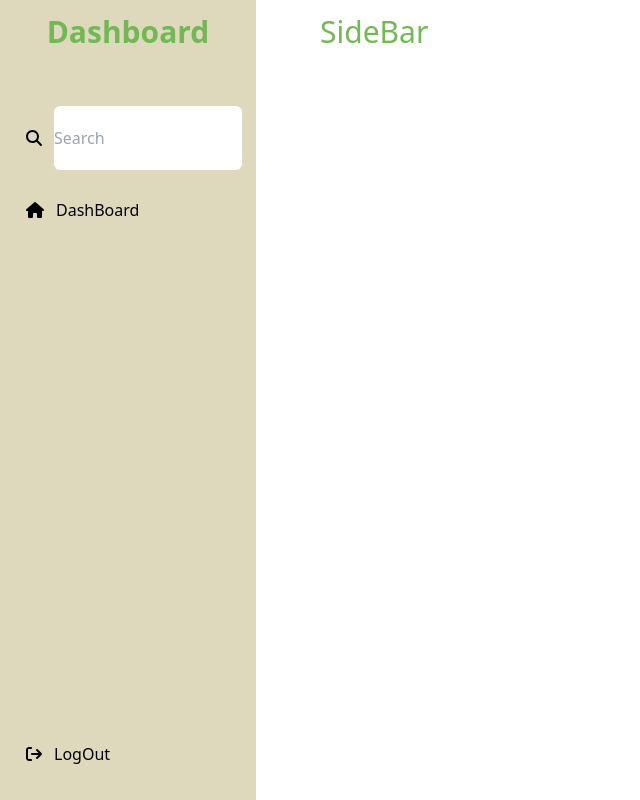
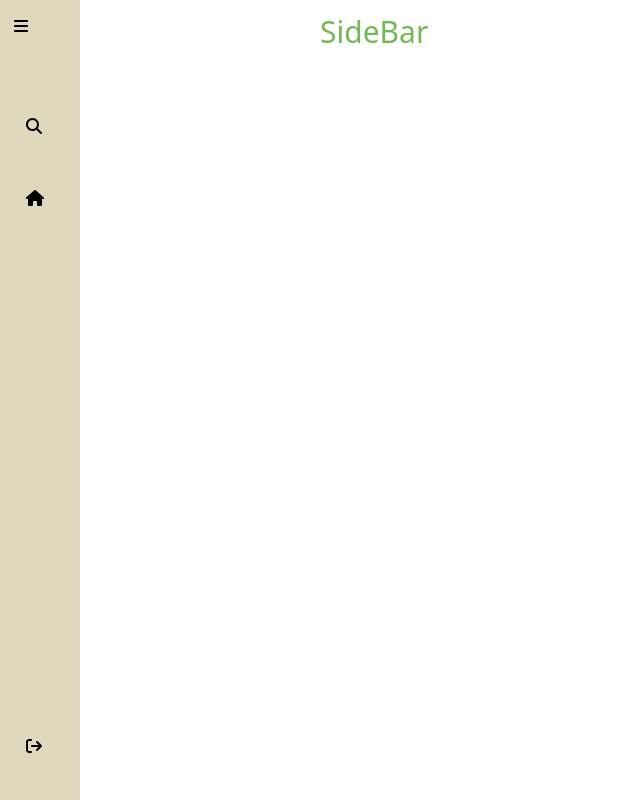
Before and after one commit to junior-slv/horta-solidaria, a Next.js app in the folder client/: page /Sidebar in a window 1280 px wide. Shown: the whole page, without its empty margins (0-640 px from the left). Built offline with nearby package versions, Linux system fonts and the light colour scheme.

Commit message:
adicionando funcionalidade de expansão - Adciona uma funciona de expansão e recolhimento a side bar - Necessário  configurar design - Necessário configurar empurrar página

```diff
--- a/client/src/pages/Sidebar.tsx
+++ b/client/src/pages/Sidebar.tsx
@@ -1,20 +1,43 @@
-import React from "react";
 import { FontAwesomeIcon } from "@fortawesome/react-fontawesome"; //importação do componente
 import {
   faArrowRightFromBracket,
   faHouse,
   faMagnifyingGlass,
+  faBars,
 } from "@fortawesome/free-solid-svg-icons"; // importação do icone individual
+import React, { useState } from 'react';
+
+
 
 const Sidebar = () => {
+
+  const [width, setWidth] = useState('w-20'); // Define a largura inicial como 64 (250px)
+
+  const [isVisible, setIsVisible] = useState(false); // Define o estado inicial como visível
+
+
+  const handleButtonClick = () => {
+    if (width === 'w-64') {
+      setWidth('w-20'); // Alterna para 64 (250px) se a largura for 20 (80px)
+      setIsVisible(false); // Define o estado como invisível quando o botão é clicado
+    } else {
+      setWidth('w-64'); // Alterna para 20 (80px) se a largura for diferente de 20 (80px)
+      setIsVisible(true); // Define o estado como invisível quando o botão é clicado
+    }
+  };
+
+
   return (
     <div className="body h-screen w-screen bg-white">
-      <nav className="sideBar fixed h-full top-0 left-0 w-64 px-3.5 py-3.5 z-50 bg-beige duration-300 block">
-        {/* header section */}
+      <nav className={`fixed h-full top-0 left-0 ${width} px-3.5 py-3.5 z-50 bg-beige duration-300 block`}>
+      <FontAwesomeIcon icon={faBars} onClick={handleButtonClick}/>
+              {/* header section */}
         <header className="relative">
           <div className="image-text flex items-center justify-center text-white">
             <div className="text flex flex-col text-lightGreen text-base font-medium whitespace-nowrap opacity-100">
+              {isVisible && (
               <span className="text-3xl font-semibold">Dashboard</span>
+              )}
             </div>
           </div>
         </header>
@@ -26,8 +49,10 @@ const Sidebar = () => {
                   <span className="flex mx-3 p-0">
                     <FontAwesomeIcon icon={faMagnifyingGlass} />
                   </span>
+                  {isVisible && (
                   <input className="h-full w-full outline-none border-none bg-primary-color-light text-text-color rounded-md text-base font-medium transition duration-500 ease-in-out p-0" type="text" placeholder="Search" />
-            </li>
+                  )}
+                  </li>
             {/* navlinks */}
             <ul className="navlinks block list-disc my-4 mx-0">
               <li className="navLink h-12 list-none flex items-center mt-2">
@@ -35,9 +60,11 @@ const Sidebar = () => {
                   <span className="flex mx-3">
                     <FontAwesomeIcon icon={faHouse} />
                   </span>
+                  {isVisible && (
                   <span className="text-base font-medium whitespace-nowrap opacity-100">
                     DashBoard
                   </span>
+                  )}
                 </a>
               </li>
             </ul>
@@ -52,9 +79,11 @@ const Sidebar = () => {
                 <span className="flex mx-3">
                   <FontAwesomeIcon icon={faArrowRightFromBracket} />
                 </span>
+                {isVisible && (
                 <span className="text-base font-medium whitespace-nowrap opacity-100">
                   LogOut
                 </span>
+                )}
               </a>
             </li>
           </div>
```
